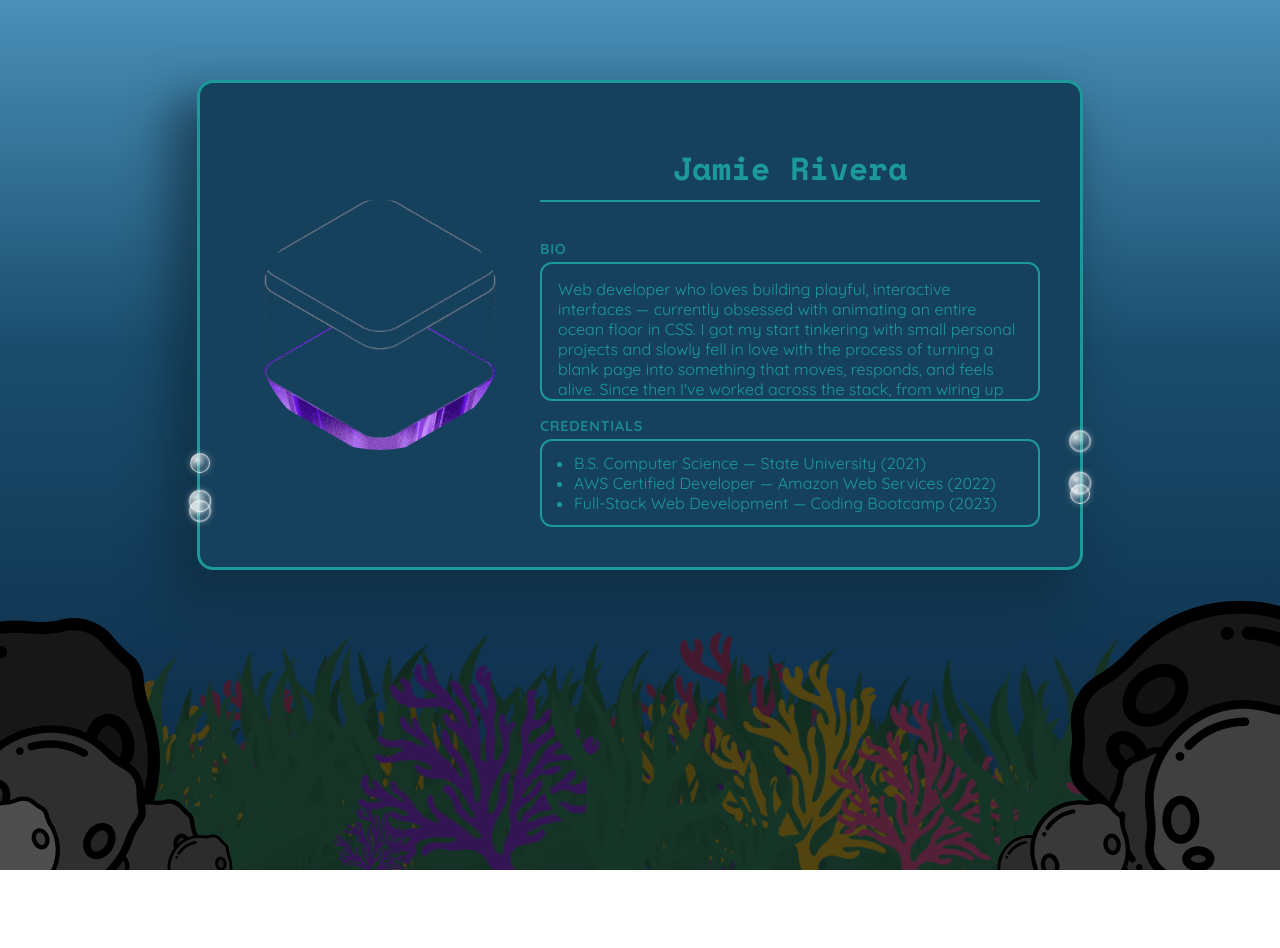
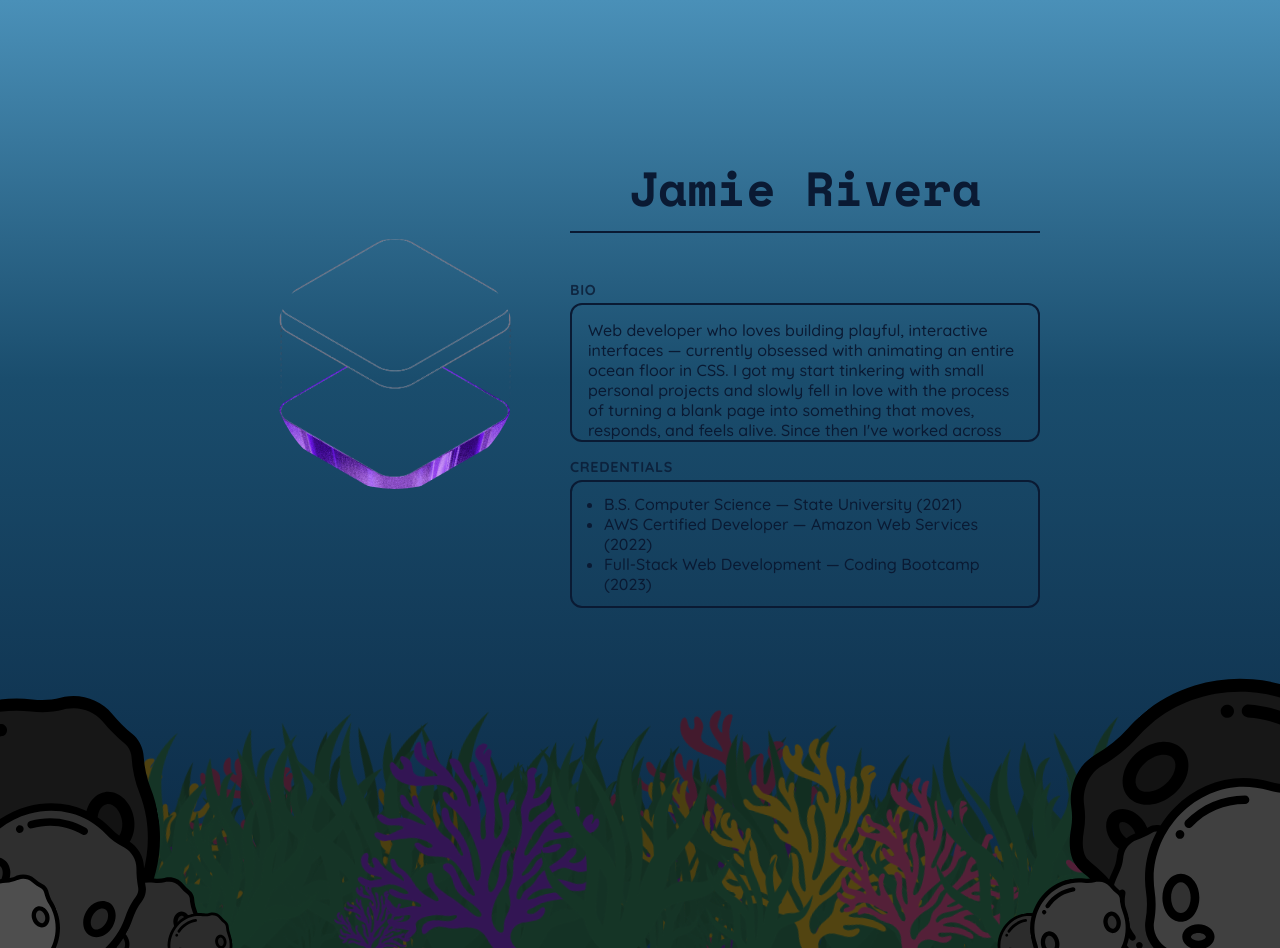
Before and after one commit to Wyattk2120/portfolio, a React (Vite) app: page / in a window 1280 px wide. Before the commit the page ends 870 px from the top, so only its background shows below. Built offline with nearby package versions, Linux system fonts and the light colour scheme.

Commit message:
tinkering with the title

```diff
--- a/src/components/titlecard/titlecard.module.css
+++ b/src/components/titlecard/titlecard.module.css
@@ -1,72 +1,13 @@
 .titleCard{
     width: 800px;
     padding: 40px;
-    border-radius: 16px;
-    background: #16415d;
-    border: 3px solid #1c9999;
-    box-shadow: -20px 25px 45px 8px rgba(14, 42, 60, 0.65);
+    border-radius: 100px;
     margin-top: 80px;
     display: flex;
     flex-direction: row;
     gap: 20px;
-    color: #1c9999;
-    position: relative; /* so .bubble's border-box path traces this card, not some further ancestor */
-}
-
-.bubble {
-    position: absolute;
-    top: 10%;
-    width: 18px;
-    height: 18px;
-    border-radius: 50%;
-    /* glossy highlight near the top-left, fading to a faint tint at the edge — like light on a real air bubble */
-    background: radial-gradient(
-        circle at 30% 30%,
-        rgba(255, 255, 255, 0.85),
-        rgba(255, 255, 255, 0.15) 55%,
-        transparent 75%
-    );
-    border: 1px solid rgba(255, 255, 255, 0.7);
-    box-shadow:
-        inset 0 0 4px rgba(255, 255, 255, 0.5),
-        0 0 6px rgba(255, 255, 255, 0.35);
-    animation:
-        bob 6s ease-in-out infinite alternate,
-        wobble 3.2s ease-in-out infinite;
-}
-
-/* straddles the card's left edge, like the earlier border-riding bubbles did */
-.bubbleLeft {
-    left: 0;
-    --center-shift: -50%;
-}
-
-/* straddles the right edge instead */
-.bubbleRight {
-    right: 0;
-    --center-shift: 50%;
-}
-
-@keyframes bob {
-    0% {
-        top: 10%;
-    }
-    100% {
-        top: 90%;
-    }
-}
-
-@keyframes wobble {
-    /* horizontal centering (--center-shift) is baked in here, alongside the
-       scale pulse, since an animated `transform` fully replaces any other
-       source for that property while it's running — a separate static
-       transform on .bubbleLeft/.bubbleRight would get wiped out otherwise */
-    0%, 100% {
-        transform: translate(var(--center-shift), -50%) scale(1);
-    }
-    50% {
-        transform: translate(var(--center-shift), -50%) scale(1.15);
-    }
+    color: #0a1a33;
+    position: relative;
 }
 
 .details{
@@ -83,14 +24,15 @@
     border-radius: 50%;
     object-fit: cover;
     align-self: center;
-    padding: 15px;
+    padding: 30px;
 }
 
 .title{
     text-align: center;
-    border-bottom: 2px solid #1c9999;
+    border-bottom: 2px solid #0a1a33;
     padding-bottom: 8px;
     font-family: 'Space Mono', monospace;
+    font-size: 3rem;
 }
 
 .sectionLabel {
@@ -104,10 +46,11 @@
 
 .bio,
 .credentials {
-    border: 2px solid #1c9999;
+    border: 2px solid #0a1a33;
     border-radius: 12px;
     padding: 12px 16px;
     margin: 0;
+    font-weight: 500;
 }
 
 .credentials {
@@ -130,14 +73,14 @@
     background: linear-gradient(
         to right,
         transparent calc(50% - 1px),
-        #1c9999 calc(50% - 1px),
-        #1c9999 calc(50% + 1px),
+        #0a1a33 calc(50% - 1px),
+        #0a1a33 calc(50% + 1px),
         transparent calc(50% + 1px)
     );
 }
 
 .bio::-webkit-scrollbar-thumb {
-    background: #1c9999;
+    background: #0a1a33;
     border-radius: 50%;
     min-height: 14px;
     /* border matches the card background, so the circle reads as a
--- a/src/components/titlecard/titlecard.tsx
+++ b/src/components/titlecard/titlecard.tsx
@@ -1,15 +1,4 @@
 import styles from './titlecard.module.css';
-
-// Three bubbles bob up and down along each side. Distinct delays/durations
-// per bubble keep them from all rising and falling in lockstep.
-const bubbleConfigs = [
-    { side: 'left', delay: 0, duration: 5 },
-    { side: 'left', delay: -2, duration: 6.5 },
-    { side: 'left', delay: -4, duration: 7.5 },
-    { side: 'right', delay: -1, duration: 5.5 },
-    { side: 'right', delay: -3, duration: 7 },
-    { side: 'right', delay: -5, duration: 8 },
-] as const;
 
 type Credential = {
     title: string;
@@ -27,18 +16,6 @@ type titleCardProps = {
 const TitleCard = ({ name, image, bio, credentials }: titleCardProps) => {
     return (
         <div className={styles.titleCard}>
-            {bubbleConfigs.map((bubble, i) => (
-                <div
-                    key={i}
-                    className={`${styles.bubble} ${bubble.side === 'left' ? styles.bubbleLeft : styles.bubbleRight}`}
-                    style={{
-                        animationDelay: `${bubble.delay}s`,
-                        // second value (3.2s) matches .bubble's wobble duration in the CSS —
-                        // only the bob speed varies per bubble here, not the pulse
-                        animationDuration: `${bubble.duration}s, 3.2s`,
-                    }}
-                />
-            ))}
             <img className={styles.image} src={image} alt={name} />
             <div className={styles.details}>
                 <h1 className={styles.title}>{name}</h1>
```
